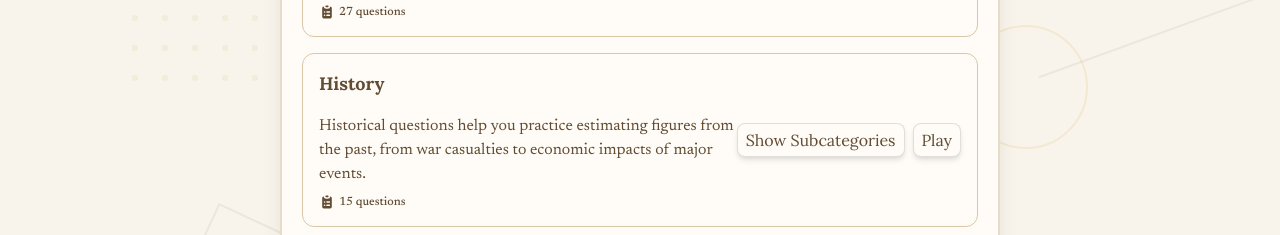
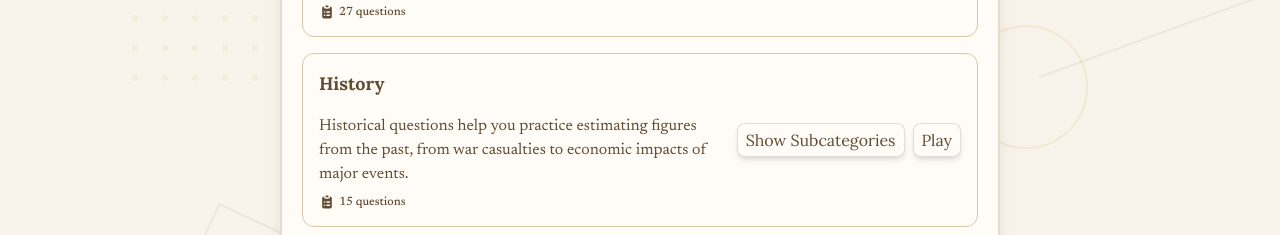
Before and after one commit to danielfetz/fermi-poker-questions, a React (Create React App) app: page /categories in a window 1280 px wide. Shown: the part 367-602 px from the top of the page. Built offline with nearby package versions, Linux system fonts and the light colour scheme.

Commit message:
Update styles.css

```diff
--- a/src/styles.css
+++ b/src/styles.css
@@ -1636,18 +1636,23 @@ header.pt-28 {
 }
 
 /* Responsive Category Cards - more conservative approach */
+.category-content-wrapper {
+  gap: 10px;
+}
+
 @media (max-width: 639px) {
   /* On small screens only, make these changes */
   .category-content-wrapper {
     flex-direction: column;
     align-items: flex-start;
+    gap: 0;
   }
 
   .category-buttons-wrapper {
     flex-direction: column-reverse;
     width: 100%;
     margin-top: 12px;
-    gap: 8px;
+    gap: 6px;
   }
 
   .category-buttons-wrapper button {
```
